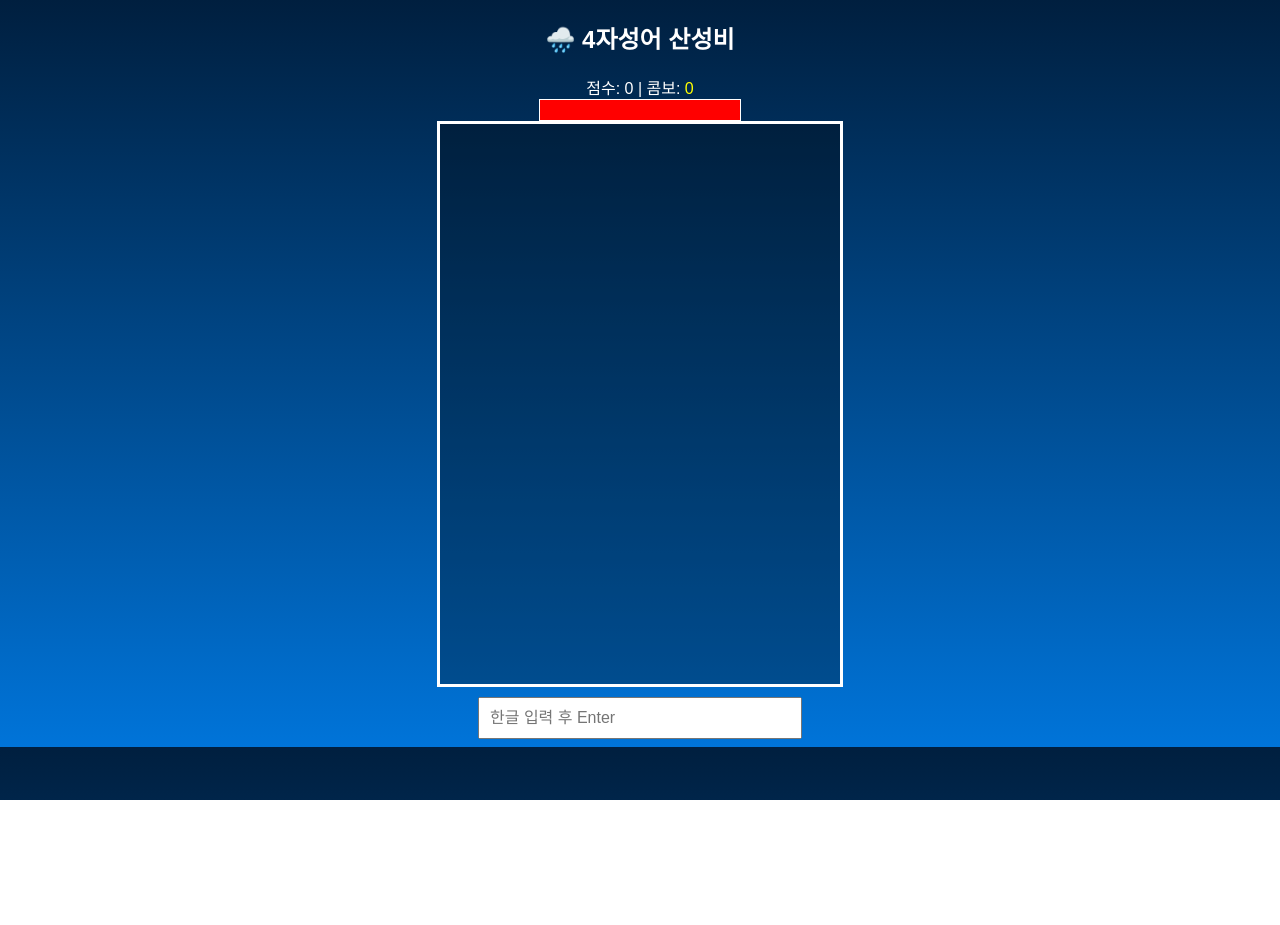
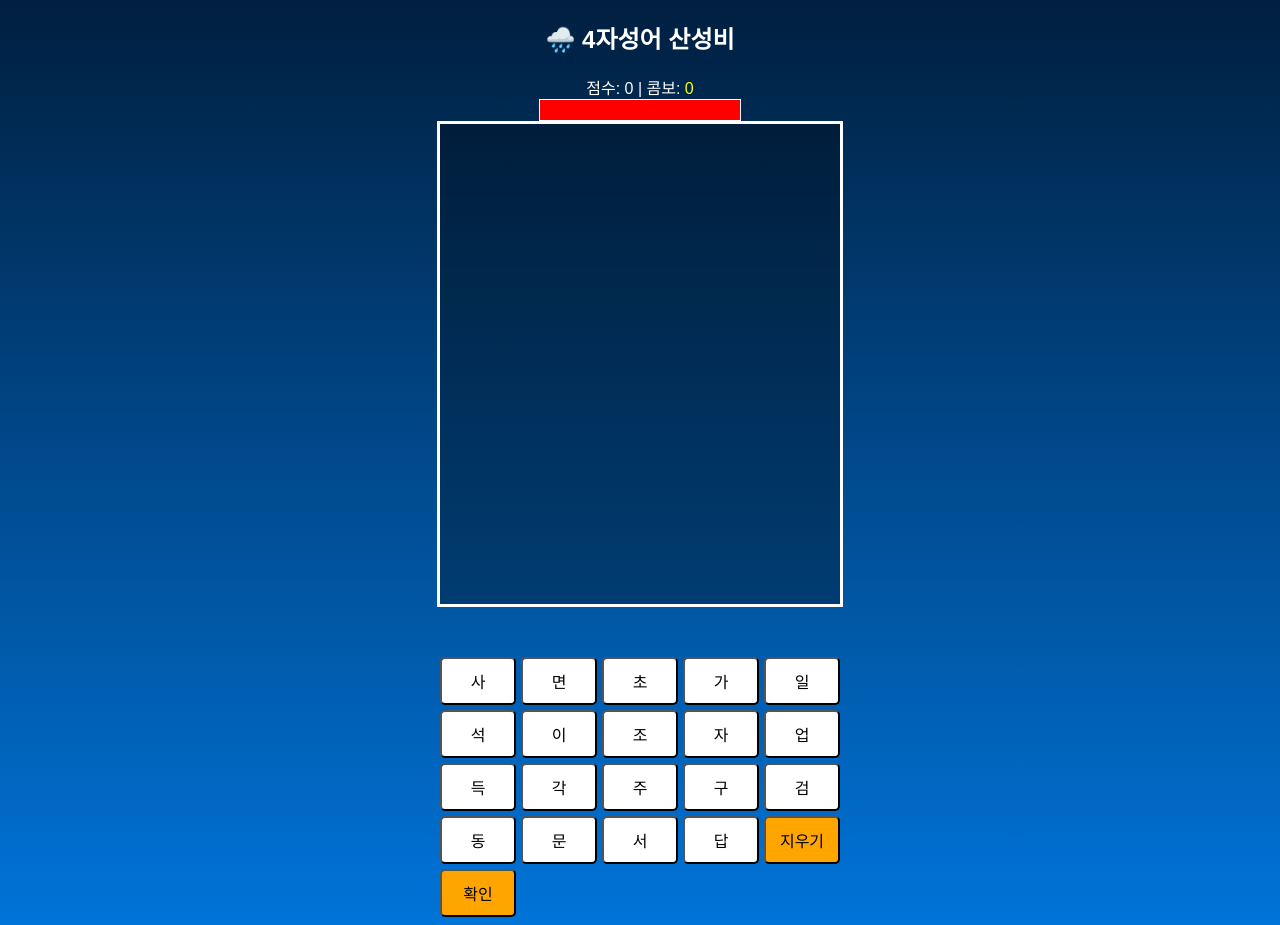
Before and after one commit to KindRichMan/Game_Hanja_Sansungbi, a plain HTML site: page index.html in a window 1280 px wide. Before the commit the page ends 800 px from the top, so only its background shows below. Drawn offline with Linux system fonts and the light colour scheme.

Commit message:
Add files via upload

```diff
--- a/index.html
+++ b/index.html
@@ -2,8 +2,6 @@
 <html lang="ko">
 <head>
 <meta charset="UTF-8">
-
-<!-- 🔥 모바일 필수 -->
 <meta name="viewport" content="width=device-width, initial-scale=1.0">
 
 <title>4자성어 산성비 게임</title>
@@ -16,24 +14,21 @@ body {
   font-family: Arial;
 }
 
-/* 🔥 반응형 게임 영역 */
+/* 게임 영역 */
 #game {
   position: relative;
   width: 90vw;
-  height: 70vh;
+  height: 60vh;
   max-width: 400px;
-  max-height: 600px;
   margin: auto;
   border: 3px solid white;
   overflow: hidden;
   background: rgba(0,0,0,0.3);
 }
 
-/* 🔥 글자 크기 자동 조절 */
 .word {
   position: absolute;
   font-size: 6vw;
-  max-font-size: 26px;
   font-weight: bold;
 }
 
@@ -54,24 +49,33 @@ body {
   color: yellow;
 }
 
-/* 🔥 입력창 모바일 최적화 */
-#input {
-  width: 80%;
-  max-width: 300px;
+/* 입력 표시 */
+#display {
+  margin: 10px;
+  font-size: 20px;
+  height: 30px;
+}
+
+/* 버튼 영역 */
+#buttons {
+  display: grid;
+  grid-template-columns: repeat(5, 1fr);
+  gap: 5px;
+  width: 90vw;
+  max-width: 400px;
+  margin: auto;
+}
+
+.btn {
   padding: 10px;
   font-size: 16px;
-  margin-top: 10px;
+  background: white;
+  color: black;
+  border-radius: 5px;
 }
 
-/* 🔥 작은 화면 대응 */
-@media (max-width: 500px) {
-  h2 {
-    font-size: 20px;
-  }
-
-  #game {
-    height: 60vh;
-  }
+.control {
+  background: orange;
 }
 </style>
 </head>
@@ -89,7 +93,9 @@ body {
 
 <div id="game"></div>
 
-<input type="text" id="input" placeholder="한글 입력 후 Enter">
+<div id="display"></div>
+
+<div id="buttons"></div>
 
 <script>
 
@@ -110,17 +116,7 @@ const words = [
   { hanja: "塞翁之馬", reading: "새옹지마" },
   { hanja: "井底之蛙", reading: "정저지와" },
   { hanja: "狐假虎威", reading: "호가호위" },
-  { hanja: "指鹿爲馬", reading: "지록위마" },
-  { hanja: "背水之陣", reading: "배수지진" },
-  { hanja: "破竹之勢", reading: "파죽지세" },
-  { hanja: "同床異夢", reading: "동상이몽" },
-  { hanja: "青出於藍", reading: "청출어람" },
-  { hanja: "一箭雙鵰", reading: "일전쌍조" },
-  { hanja: "過猶不及", reading: "과유불급" },
-  { hanja: "亡羊補牢", reading: "망양보뢰" },
-  { hanja: "見利思義", reading: "견리사의" },
-  { hanja: "無爲徒食", reading: "무위도식" },
-  { hanja: "臥薪嘗膽", reading: "와신상담" }
+  { hanja: "指鹿爲馬", reading: "지록위마" }
 ];
 
 let activeWords = [];
@@ -129,6 +125,69 @@ let score = 0;
 let combo = 0;
 let speed = 1;
 
+let currentInput = "";
+
+// 버튼용 글자 풀
+const chars = ["사","면","초","가","일","석","이","조","자","업","득","각","주","구","검","동","문","서","답"];
+
+// 버튼 생성
+const buttonsDiv = document.getElementById("buttons");
+
+chars.forEach(c => {
+  const btn = document.createElement("button");
+  btn.innerText = c;
+  btn.className = "btn";
+  btn.onclick = () => {
+    currentInput += c;
+    updateDisplay();
+  };
+  buttonsDiv.appendChild(btn);
+});
+
+// 컨트롤 버튼
+["지우기","확인"].forEach(name => {
+  const btn = document.createElement("button");
+  btn.innerText = name;
+  btn.className = "btn control";
+
+  btn.onclick = () => {
+    if (name === "지우기") {
+      currentInput = currentInput.slice(0, -1);
+    } else {
+      checkAnswer();
+    }
+    updateDisplay();
+  };
+
+  buttonsDiv.appendChild(btn);
+});
+
+// 표시 업데이트
+function updateDisplay() {
+  document.getElementById("display").innerText = currentInput;
+}
+
+// 정답 체크
+function checkAnswer() {
+  activeWords.forEach((w, i) => {
+    if (w.data.reading === currentInput) {
+      combo++;
+      score += 10 * combo;
+
+      document.getElementById("score").innerText = score;
+      document.getElementById("combo").innerText = combo;
+
+      playSound("https://actions.google.com/sounds/v1/cartoon/clang_and_wobble.ogg");
+
+      w.el.remove();
+      activeWords.splice(i,1);
+    }
+  });
+
+  currentInput = "";
+}
+
+// 단어 생성
 function spawnWord() {
   const data = words[Math.floor(Math.random()*words.length)];
   const el = document.createElement("div");
@@ -142,6 +201,7 @@ function spawnWord() {
   activeWords.push({ el, data, y:0 });
 }
 
+// 업데이트
 function update() {
   activeWords.forEach((w, i) => {
     w.y += speed;
@@ -178,29 +238,6 @@ setInterval(() => {
 
 setInterval(update, 20);
 
-document.getElementById("input").addEventListener("keydown", e => {
-  if (e.key === "Enter") {
-    const input = e.target.value.trim();
-
-    activeWords.forEach((w, i) => {
-      if (w.data.reading === input) {
-        combo++;
-        score += 10 * combo;
-
-        document.getElementById("score").innerText = score;
-        document.getElementById("combo").innerText = combo;
-
-        playSound("https://actions.google.com/sounds/v1/cartoon/clang_and_wobble.ogg");
-
-        w.el.remove();
-        activeWords.splice(i,1);
-      }
-    });
-
-    e.target.value = "";
-  }
-});
-
 updateHP();
 
 </script>
```
